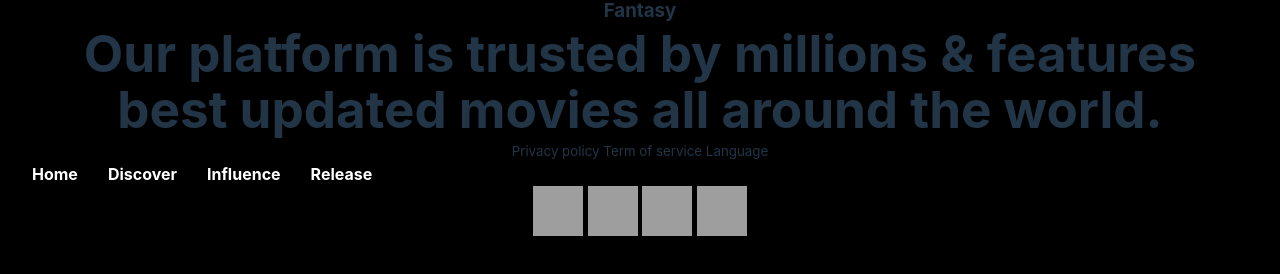
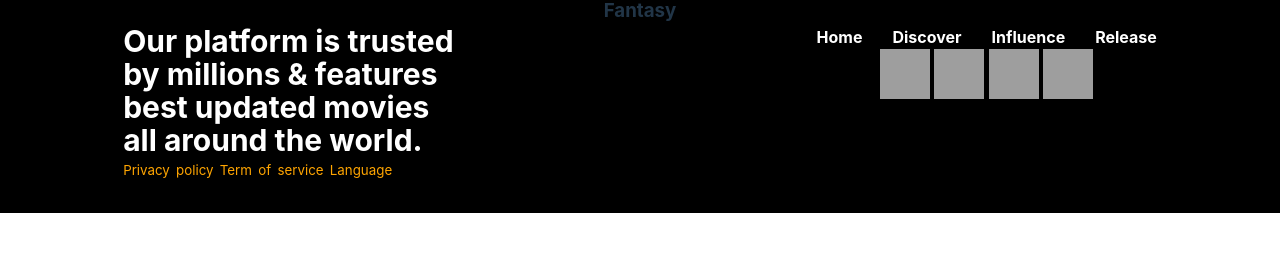
Before and after one commit to ndang11/movie-db, a website built with Vite: page index.html in a window 1280 px wide. Shown: the part 2646-2920 px from the top of the page. After the commit the page ends 2859 px from the top, so only its background shows below. Built offline with nearby package versions, Linux system fonts and the light colour scheme; no server answers; grey boxes are pictures that could not be loaded.

Commit message:
stylingr errors

```diff
--- a/src/main.js
+++ b/src/main.js
@@ -214,7 +214,7 @@ document.querySelector("#app").innerHTML = `
     <footer>
       <div class="clossing">
         <div class="plateform">
-          <h1>Our platform is trusted by millions & features best updated movies all around the world.</h1>
+          <h1>Our platform is trusted<br>by millions & features<br>best updated movies<br>all around the world.</h1>
           <small>Privacy policy  Term of service  Language</small>
         </div>
         <div class="media">
--- a/src/style.css
+++ b/src/style.css
@@ -203,9 +203,38 @@ button {
   cursor: pointer;
   transition: border-color 0.25s;
 }
+
 button:hover {
   border-color: #646cff;
 }
+
+.plateform {
+  text-align: left;
+  h1 {
+    color: white;
+    font-size: 30px;
+  }
+}
+.plateform small {
+  color: white;
+  word-spacing: 2.5px;
+  color: orange;
+}
+
+.media {
+  flex-wrap: wrap;
+
+}
+
+.media-logo {
+  margin-bottom: 20px;
+}
+
+.clossing {
+  display: flex;
+  justify-content: space-between;
+}
+
 button:focus,
 button:focus-visible {
   outline: 4px auto -webkit-focus-ring-color;
```
